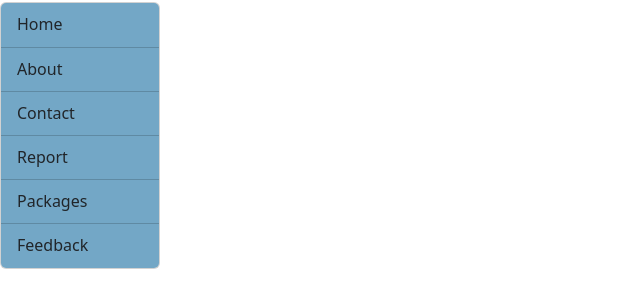
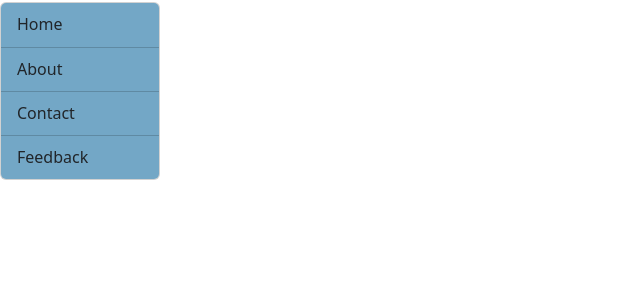
Before and after one commit to Ayush-Adhikari123/VitalFlow, a Django app: page / in a window 1280 px wide, after a click that opens the changed part. Shown: the part 64-372 px from the top of the page, without its empty margins (0-640 px from the left). Run offline with Django 4.2, Linux system fonts and the light colour scheme.

Commit message:
Adjusting dropdown

```diff
--- a/Sem3project/templates/homepage.html
+++ b/Sem3project/templates/homepage.html
@@ -7,6 +7,11 @@
     <title>VitalFlow</title>
     <link href="https://cdn.jsdelivr.net/npm/bootstrap@5.3.2/dist/css/bootstrap.min.css" rel="stylesheet" integrity="sha384-T3c6CoIi6uLrA9TneNEoa7RxnatzjcDSCmG1MXxSR1GAsXEV/Dwwykc2MPK8M2HN" crossorigin="anonymous">
     <link rel="stylesheet" href="/static/homepage.css"/>
+    <style>
+      .navbar .dropdown-menu {
+        background-color: #73A7C6 !important;
+      }
+    </style>
   </head>
   <body>
     <h1>
@@ -26,10 +31,6 @@
                   <li><a class="dropdown-item" href="#">About</a></li>
                   <li><hr class="dropdown-divider"></li>
                   <li><a class="dropdown-item" href="#">Contact</a></li>
-                  <li><hr class="dropdown-divider"></li>
-                  <li><a class="dropdown-item" href="#">Report</a></li>
-                  <li><hr class="dropdown-divider"></li>
-                  <li><a class="dropdown-item" href="#">Packages</a></li>
                   <li><hr class="dropdown-divider"></li>
                   <li><a class="dropdown-item" href="#">Feedback</a></li>
                 </ul>
```
